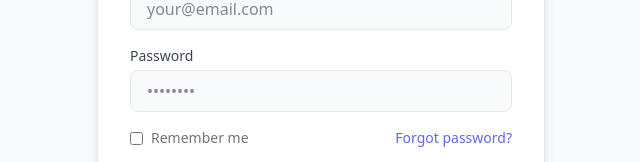
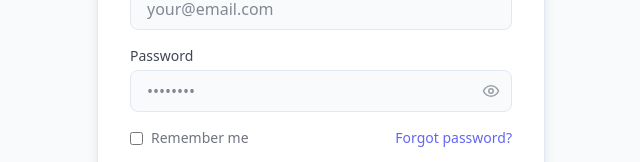
Before and after one commit to hamzarihani/boardly-devops, a Vue app in the folder boardly-web/: page /login in a window 1280 px wide. Shown: the part 252-414 px from the top of the page, without its empty margins (319-959 px from the left). Built offline with nearby package versions, Linux system fonts and the light colour scheme; no server answers.

Commit message:
Add view password toggle

```diff
--- a/boardly-web/src/views/auth/LoginView.vue
+++ b/boardly-web/src/views/auth/LoginView.vue
@@ -7,6 +7,7 @@ import { useI18n } from '@/i18n'
 
 const email = ref<string>('')
 const password = ref<string>('')
+const showPassword = ref(false)
 const errorMsg = ref<string | null>(null)
 const loading = ref(false)
 const router = useRouter()
@@ -58,14 +59,24 @@ function useDemo() {
 
           <div>
             <label class="block text-sm font-medium text-text/80 mb-1">{{ t('auth.password') }}</label>
+            <div class="relative">
               <input
                 v-model="password"
-              type="password"
+                :type="showPassword ? 'text' : 'password'"
                 :disabled="loading"
-              class="w-full px-4 py-2 bg-background border border-border text-text rounded-lg focus:ring-2 focus:ring-primary focus:border-primary outline-none transition-all disabled:opacity-50"
+                class="w-full px-4 py-2 bg-background border border-border text-text rounded-lg focus:ring-2 focus:ring-primary focus:border-primary outline-none transition-all disabled:opacity-50 pr-10"
                 placeholder="••••••••"
                 required
               />
+              <button
+                type="button"
+                @click="showPassword = !showPassword"
+                class="absolute right-3 top-1/2 -translate-y-1/2 text-text/40 hover:text-text/60 transition-colors cursor-pointer"
+              >
+                <svg v-if="showPassword" xmlns="http://www.w3.org/2000/svg" width="18" height="18" viewBox="0 0 24 24" fill="none" stroke="currentColor" stroke-width="2" stroke-linecap="round" stroke-linejoin="round"><path d="M9.88 9.88a3 3 0 1 0 4.24 4.24"></path><path d="M10.73 5.08A10.43 10.43 0 0 1 12 5c7 0 10 7 10 7a13.12 13.12 0 0 1-1.19 2.15"></path><path d="M3 3l18 18"></path><path d="M17.06 17.06A8.5 8.5 0 0 1 12 19c-7 0-10-7-10-7a13.13 13.13 0 0 1 1.66-2.04"></path></svg>
+                <svg v-else xmlns="http://www.w3.org/2000/svg" width="18" height="18" viewBox="0 0 24 24" fill="none" stroke="currentColor" stroke-width="2" stroke-linecap="round" stroke-linejoin="round"><path d="M2 12s3-7 10-7 10 7 10 7-3 7-10 7-10-7-10-7Z"></path><circle cx="12" cy="12" r="3"></circle></svg>
+              </button>
+            </div>
           </div>
 
           <div class="flex items-center justify-between">
```
Lines whose indentation alone changed are shown as unchanged.
